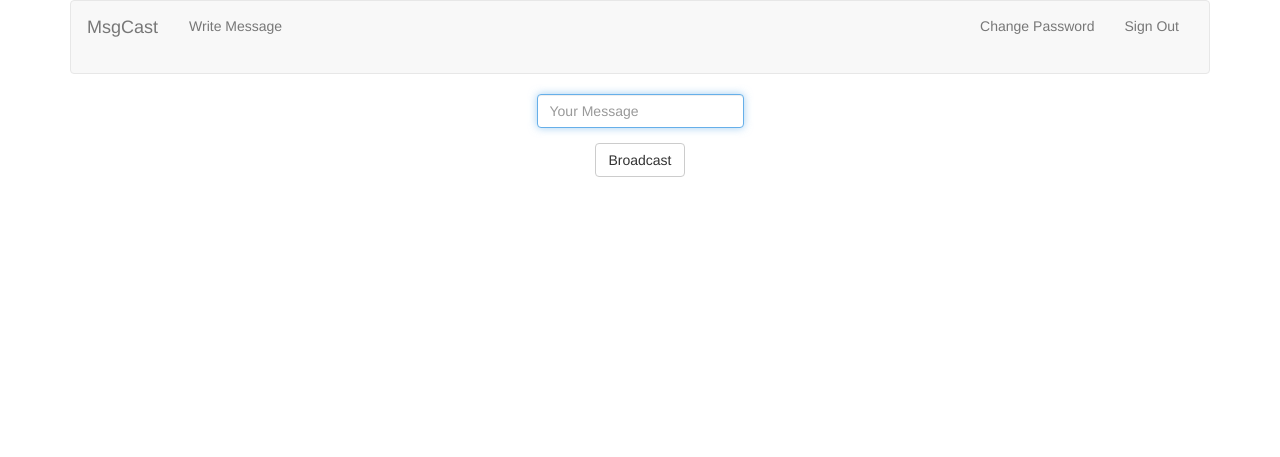
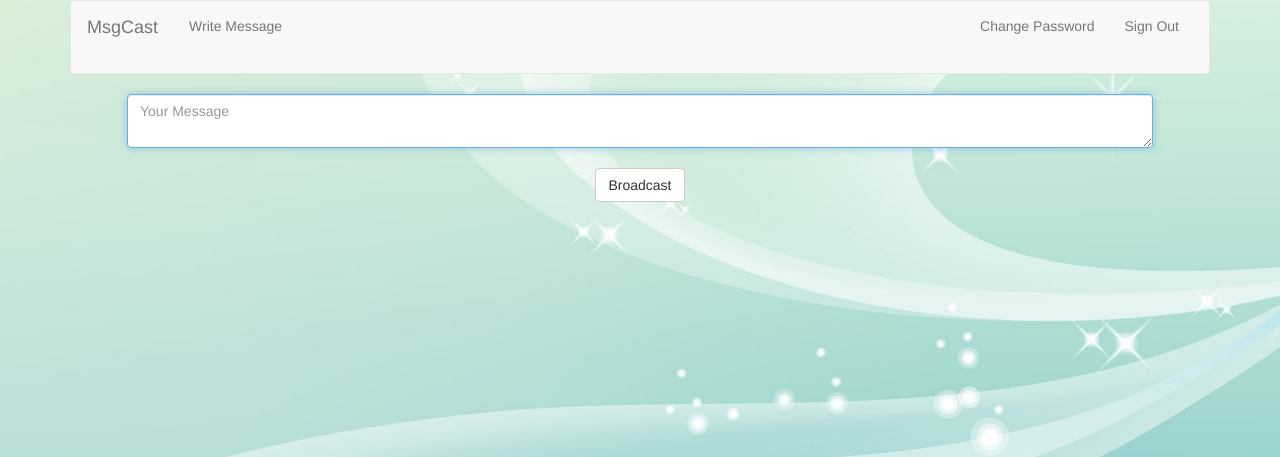
Before and after one commit to upsehaj/MsgCast, a Flask app: page /write in a window 1280 px wide. Shown: the top 457 px of the page. Run offline with Flask 2, Linux system fonts and the light colour scheme; the first user in the database is signed in; some libraries are stand-ins or nearby versions.

Commit message:
index improved

```diff
--- a/static/styles.css
+++ b/static/styles.css
@@ -30,3 +30,35 @@ body nav
 {
     width: 100%
 }
+body {
+  background-image: url(images/bg.jpg);
+  background-position: center center;
+  background-repeat: no-repeat;
+  background-attachment: fixed;
+  background-size: cover;
+  background-color: #464646;
+}
+#mytextbox {
+    min-height: 100%;
+    height: auto !important;
+    width: 90%;
+    height: 100%;
+}
+table th
+{
+    color: orange;
+}
+table td
+{
+    text-align: center;
+}
+#msgalign
+{
+    text-align: left;
+}
+@media screen and (max-width: 640px) {
+    table {
+        overflow-x: auto;
+        display: block;
+    }
+}
--- a/templates/index.html
+++ b/templates/index.html
@@ -5,8 +5,8 @@
 {% endblock %}
 
 {% block main %}
-	<div class="table-responsive" align="center">
-		<table class="table table-responsive table-hover" align="center">
+	<div align="center">
+		<table class="table table-hover" align="center">
 			<tr>
 				<th>Username</th>
 				<th>Name</th>
@@ -19,7 +19,7 @@
 					<td>{{msgs[i][0]}}</td>
 					<td>{{msgs[i][1]}}</td>
 					<td>{{msgs[i][2]}}</td>
-					<td>{{msgs[i][3]}}</td>
+					<td id="msgalign">{{msgs[i][3]}}</td>
 					<td>{{msgs[i][4]}}</td>
 				</tr>
 			{% endfor %}
--- a/templates/layout.html
+++ b/templates/layout.html
@@ -7,7 +7,7 @@
         <meta charset="utf-8"/>
         <meta content="initial-scale=1, width=device-width" name="viewport"/>
 
-        <link href="https://maxcdn.bootstrapcdn.com/bootswatch/3.3.7/darkly/bootstrap.min.css" rel="stylesheet"/>
+        <link href="https://maxcdn.bootstrapcdn.com/bootswatch/3.3.7/united/bootstrap.min.css" rel="stylesheet"/>
         <link href="{{ url_for('static', filename='styles.css') }}" rel="stylesheet" type="text/css">
 
         <script src="https://code.jquery.com/jquery.min.js"></script>
--- a/templates/write.html
+++ b/templates/write.html
@@ -8,7 +8,7 @@
     <form action="{{ url_for('write') }}" method="post">
         <fieldset>
             <div class="form-group">
-                <input autocomplete="off" autofocus class="form-control" name="msg" placeholder="Your Message" type="text" required/>
+                <textarea autocomplete="off" autofocus class="form-control" id="mytextbox" name="msg" placeholder="Your Message" type="text" required></textarea>
             </div>
             <div class="form-group">
                 <button class="btn btn-default" type="submit">Broadcast</button>
```
Also changed, not shown: msgcast.db, static/images/bg.jpg (added).
